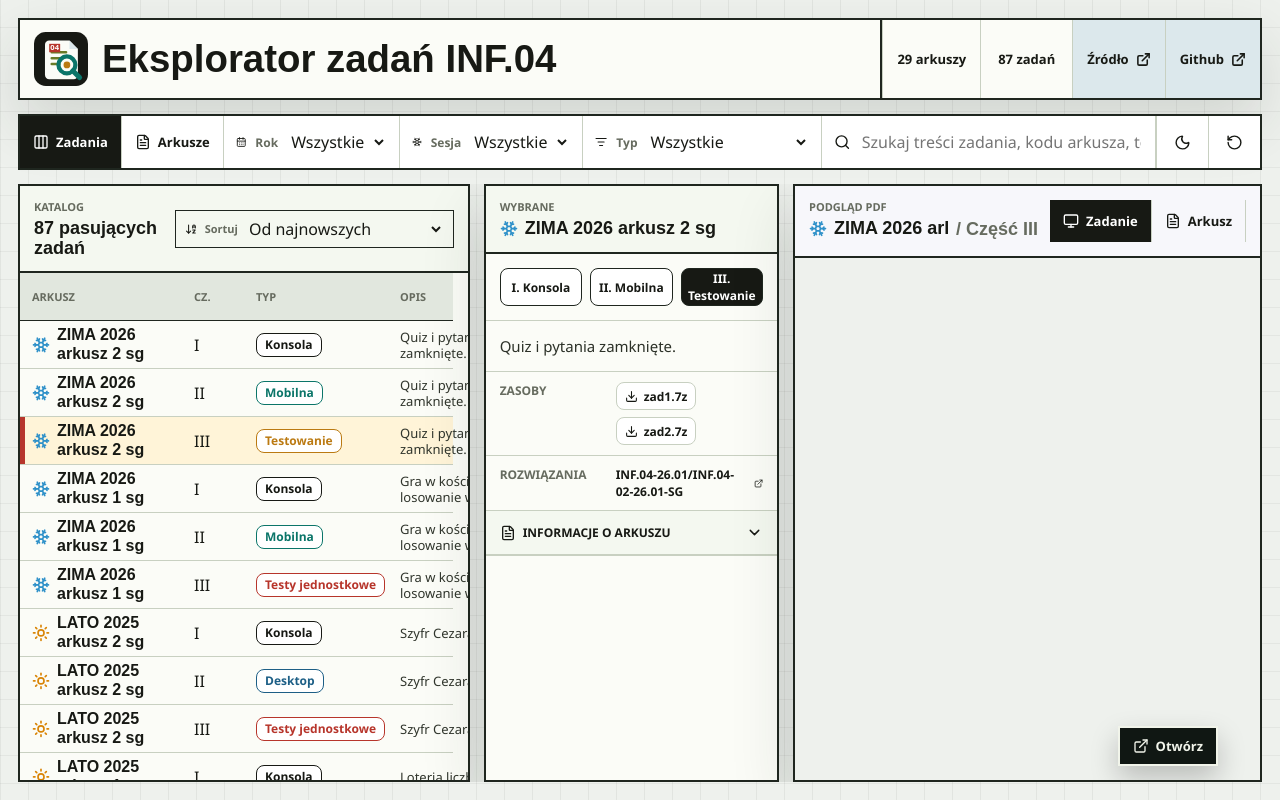
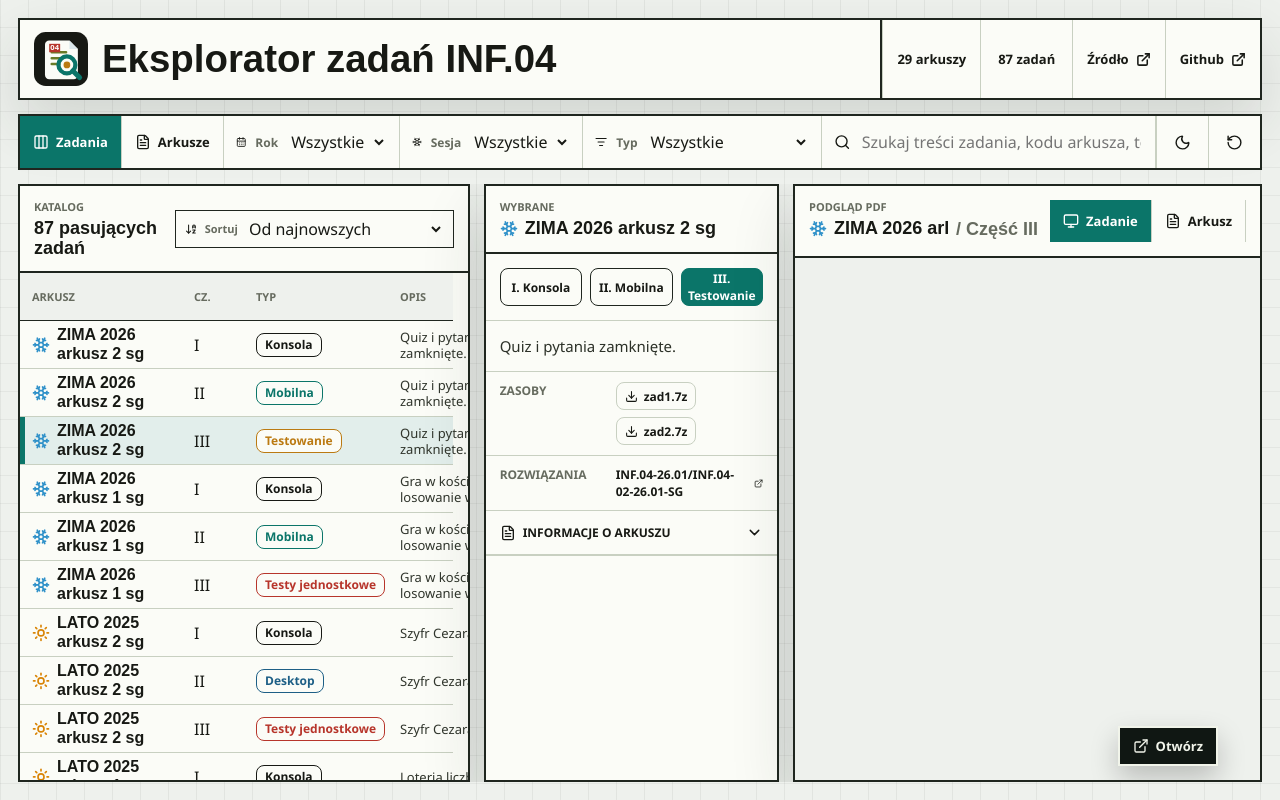
Before and after one commit to Wiktor102/exam-explorer, a React (Vite) app: page / in a window 1280 px wide. Built offline with nearby package versions, Linux system fonts and the light colour scheme.

Commit message:
feat: rework colorscheme

```diff
--- a/src/styles/base.css
+++ b/src/styles/base.css
@@ -7,7 +7,7 @@
   -webkit-font-smoothing: antialiased;
   -moz-osx-font-smoothing: grayscale;
   --paper: #fbfcf7;
-  --paper-strong: #ffffff;
+  --paper-strong: #fbfcf7;
   --ink: #171914;
   --muted: #666b5f;
   --line: #c8d0c1;
@@ -21,17 +21,18 @@
   --shadow: 0 24px 60px rgb(35 45 32 / 14%);
   --grid-line: rgb(23 25 20 / 6%);
   --grid-line-strong: rgb(23 25 20 / 5%);
-  --source-bg: #dce8ec;
-  --focus-bg: #eef6f4;
-  --heading-bg: #f4f8f0;
-  --table-head-bg: #e1e7de;
-  --selected-bg: #fff4d8;
+  --source-bg: #fbfcf7;
+  --focus-bg: #eef1ed;
+  --heading-bg: #fbfcf7;
+  --table-head-bg: #eef1ed;
+  --selected-bg: #e2eeeb;
   --row-text: #30352c;
   --summary-text: #2c3128;
-  --preview-head-bg: #f7f7fb;
+  --preview-head-bg: #fbfcf7;
   --pdf-bg: #313236;
-  --pill-bg: #ffffff;
-  --active-bg: #171914;
+  --pill-bg: #fbfcf7;
+  --selection-accent: #0b7569;
+  --active-bg: var(--selection-accent);
   --active-fg: #ffffff;
   letter-spacing: 0;
 }
@@ -78,12 +79,12 @@ a {
 
 .app-shell.dark {
   color: #ecf0e7;
-  --background: #111814;
-  --paper: #17211c;
-  --paper-strong: #101713;
+  --background: #101713;
+  --paper: #151c18;
+  --paper-strong: #151c18;
   --ink: #f1f4ea;
   --muted: #a8b0a1;
-  --line: #354238;
+  --line: #2f3a33;
   --line-strong: #d7dece;
   --red: #ff6a5c;
   --blue: #71b8df;
@@ -91,21 +92,22 @@ a {
   --amber: #f2b955;
   --olive: #b7ca60;
   --violet: #c3a8f2;
-  --shadow: 0 24px 60px rgb(0 0 0 / 38%);
-  --grid-line: rgb(225 238 216 / 6%);
-  --grid-line-strong: rgb(225 238 216 / 4%);
-  --source-bg: #1e3140;
-  --focus-bg: #172e2b;
-  --heading-bg: #1d2a22;
-  --table-head-bg: #233027;
-  --selected-bg: #31291a;
+  --shadow: 0 18px 42px rgb(0 0 0 / 24%);
+  --grid-line: rgb(225 238 216 / 4%);
+  --grid-line-strong: rgb(225 238 216 / 3%);
+  --source-bg: #151c18;
+  --focus-bg: #1b241f;
+  --heading-bg: #151c18;
+  --table-head-bg: #1b241f;
+  --selected-bg: #172b27;
   --row-text: #d7ddcf;
   --summary-text: #dfe5d8;
-  --preview-head-bg: #1b2030;
+  --preview-head-bg: #151c18;
   --pdf-bg: #0e1110;
-  --pill-bg: #101713;
-  --active-bg: #e9efe2;
-  --active-fg: #101713;
+  --pill-bg: #151c18;
+  --selection-accent: #0b7569;
+  --active-bg: var(--selection-accent);
+  --active-fg: #ffffff;
 }
 
 .eyebrow {
--- a/src/styles/detail.css
+++ b/src/styles/detail.css
@@ -39,6 +39,7 @@
 }
 
 .part-links button.active {
+  border-color: var(--active-bg);
   background: var(--active-bg);
   color: var(--active-fg);
 }
--- a/src/styles/registry.css
+++ b/src/styles/registry.css
@@ -52,7 +52,7 @@
 
 .task-row.selected,
 .exam-line.selected {
-  box-shadow: inset 5px 0 0 var(--red);
+  box-shadow: inset 5px 0 0 var(--selection-accent);
 }
 
 .row-summary {
```
